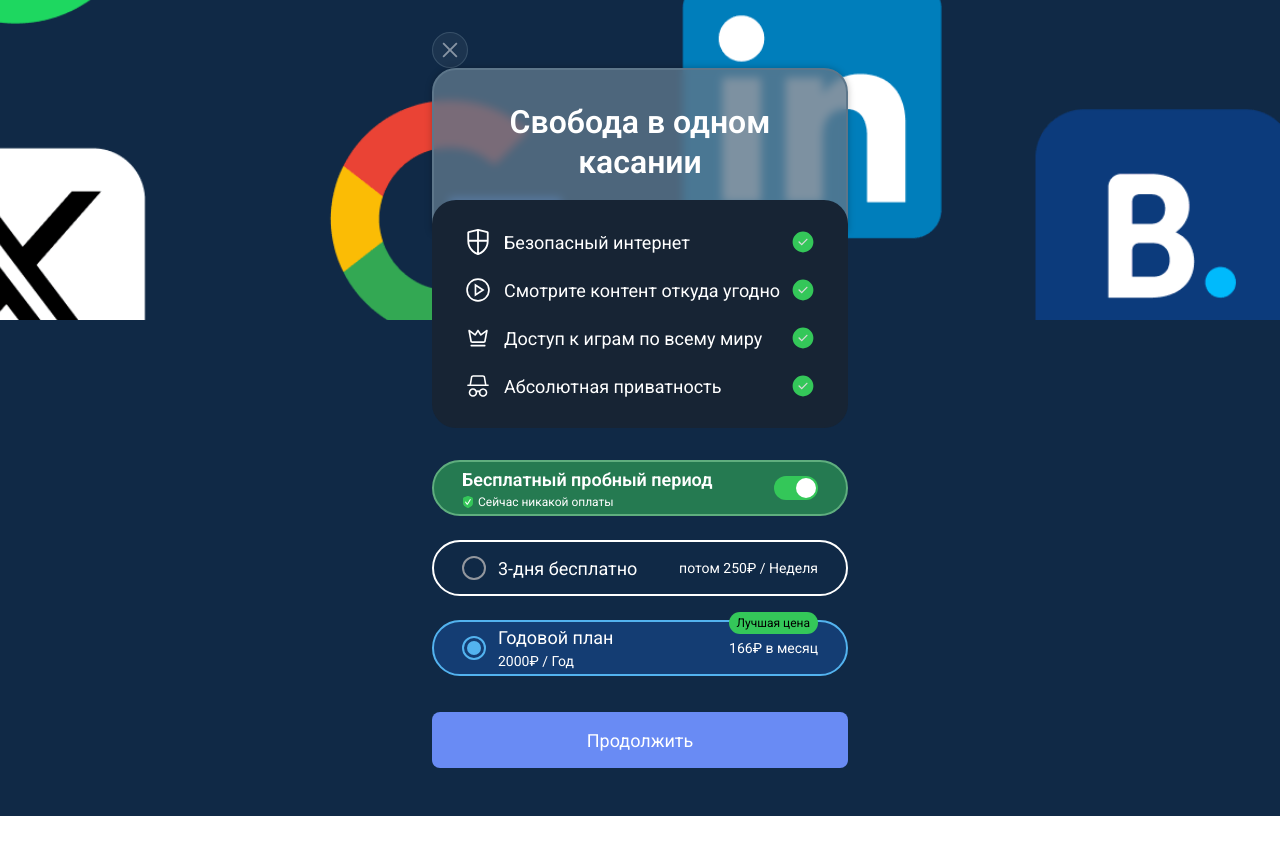
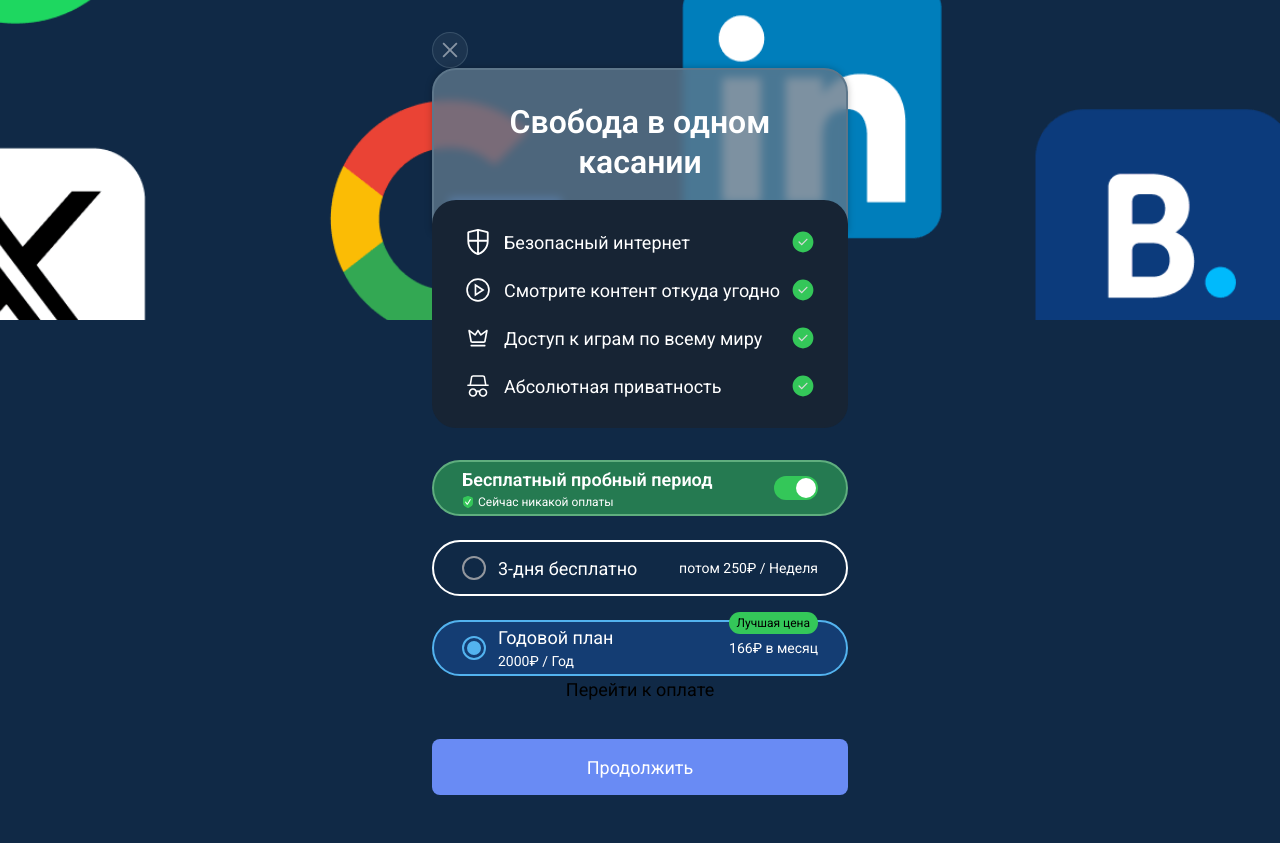
Before and after one commit to VadimSukachIT/fast-guard-vpn, a React (Vite) app: page /onboarding in a window 1280 px wide. Before the commit the page ends 816 px from the top, so only its background shows below. Built offline with nearby package versions, Linux system fonts and the light colour scheme; no server answers.

Commit message:
add link

```diff
--- a/src/pages/onboarding/Onboarding.tsx
+++ b/src/pages/onboarding/Onboarding.tsx
@@ -144,7 +144,13 @@ const OnboardingPage = () => {
           </label>
         ))}
       </div>
-
+        <a
+    href="https://ray.yourmessage.me/..."
+    target="_blank"
+    rel="noopener noreferrer"
+  >
+    Перейти к оплате
+  </a>
       <button
         ref={buttonRef}
         onClick={onPayment}
--- a/static/manifest.preview.json
+++ b/static/manifest.preview.json
@@ -6,7 +6,7 @@
   "display": "standalone",
   "background_color": "#ECF1F9",
   "theme_color": "#ECF1F9",
-  "scope": "*",
+  "scope": "/"
   "prefer_related_applications": true,
   "origins": ["https://fast-guard-vpn-yy3l.vercel.app"],
   "related_applications": [
--- a/static/manifest.prod.json
+++ b/static/manifest.prod.json
@@ -6,7 +6,7 @@
   "display": "standalone",
   "background_color": "#ECF1F9",
   "theme_color": "#ECF1F9",
-  "scope": "*",
+  "scope": "/",
   "prefer_related_applications": true,
   "origins": ["https://hide-vpn.com"],
   "related_applications": [
```
